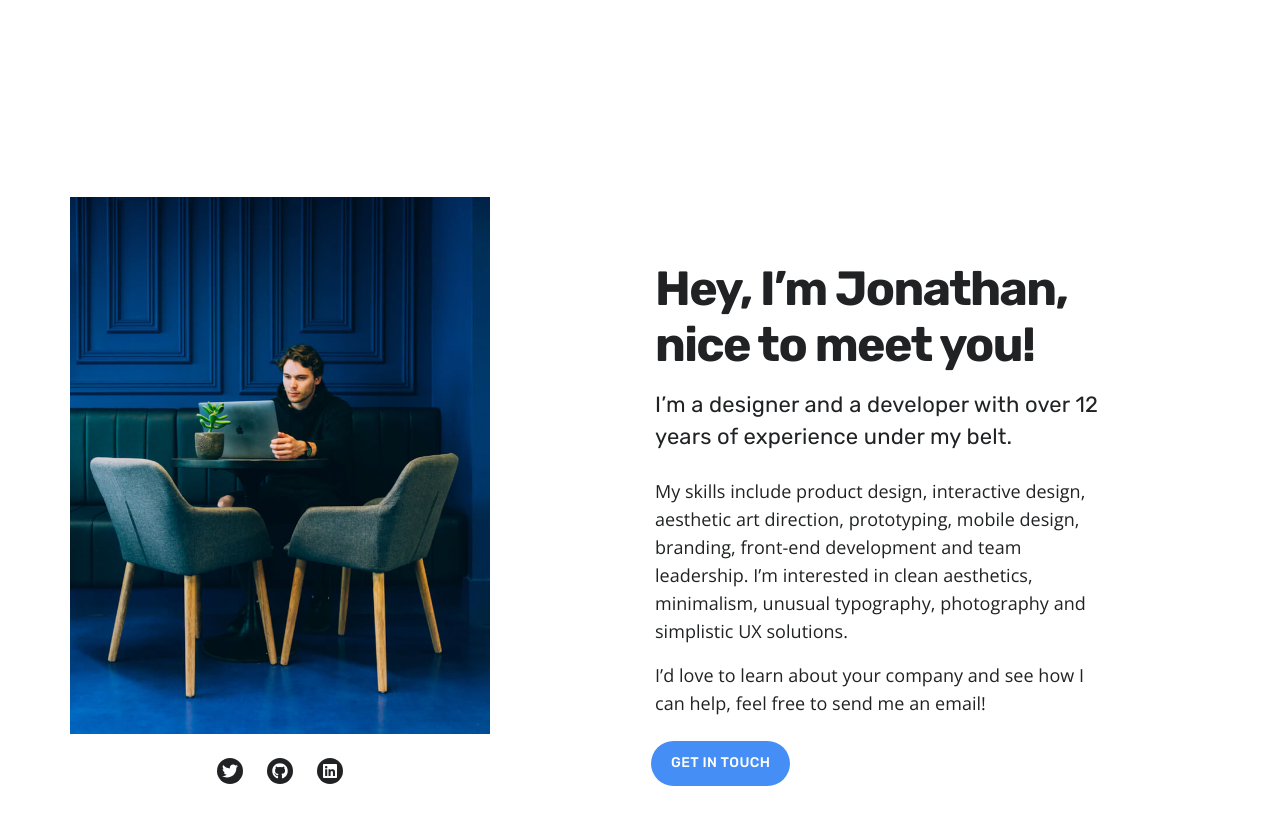
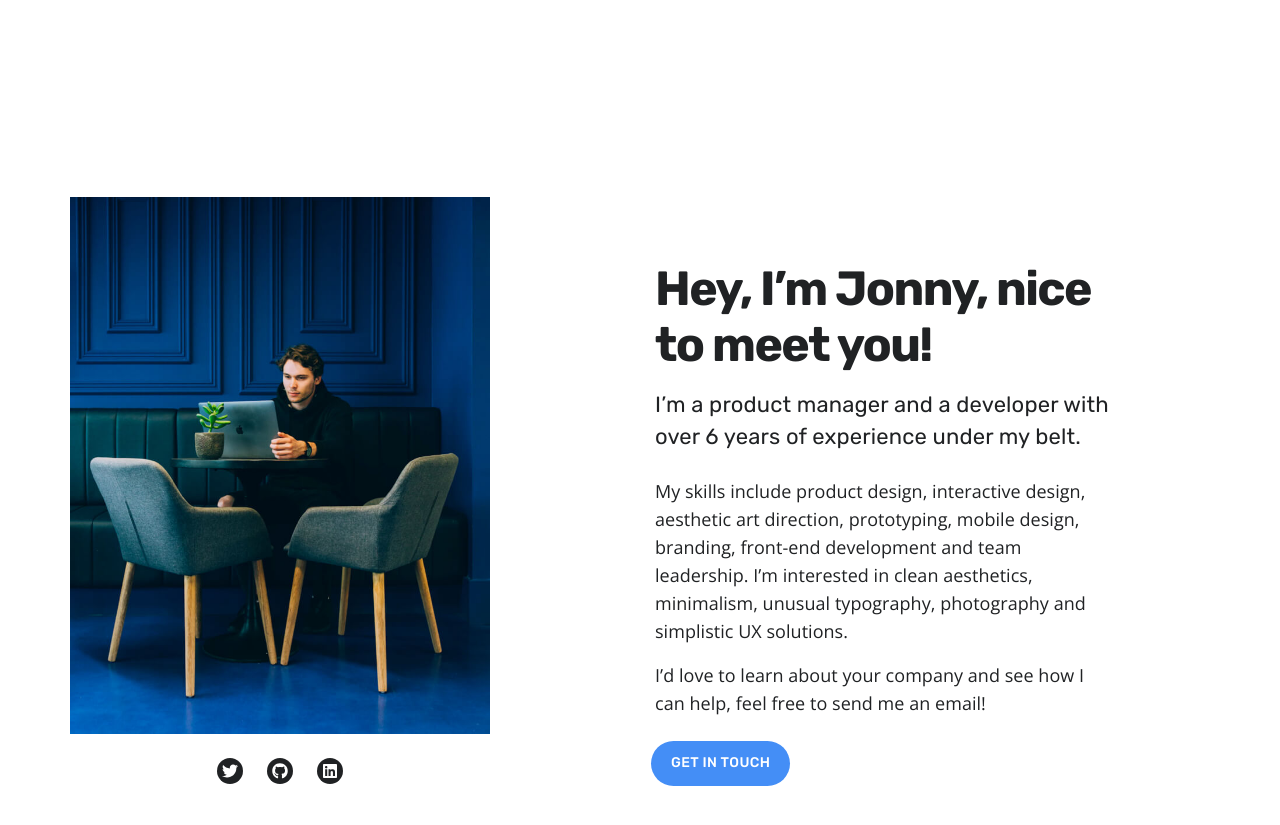
Before and after one commit to jonathanandrewsuk/jonathanandrewsuk.github.io, a Jekyll site: the page built from index.html, in a window 1280 px wide and 900 px high, scrolled down 500 px. Shown: the top 825 px of the window. Built offline with Jekyll 4.4.1, drawn with Linux system fonts in a browser that asks for light colours; nearby versions of some CDN libraries.

Commit message:
Update section__about.html

```diff
--- a/_includes/section__about.html
+++ b/_includes/section__about.html
@@ -11,8 +11,8 @@
     </div>
 
     <div class="about__content">
-      <h2 class="title">Hey, I’m Jonathan, nice to meet you!</h2>
-      <p class="subtitle subtitle--light">I’m a designer and a developer with over 12 years of experience under my belt.
+      <h2 class="title">Hey, I’m Jonny, nice to meet you!</h2>
+      <p class="subtitle subtitle--light">I’m a product manager and a developer with over 6 years of experience under my belt.
       </p>
 
       <p>My skills include product design, interactive design, aesthetic art direction, prototyping, mobile design,
```
